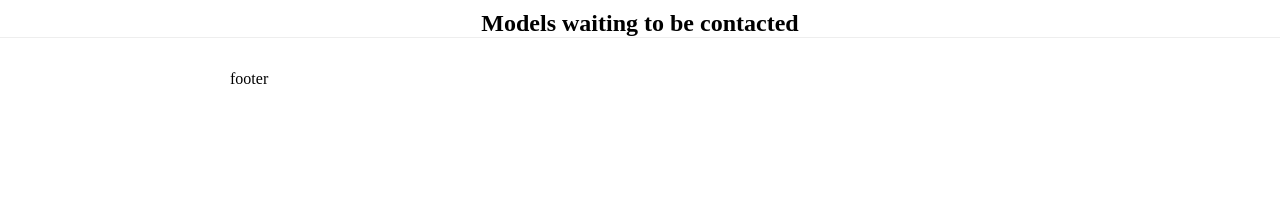
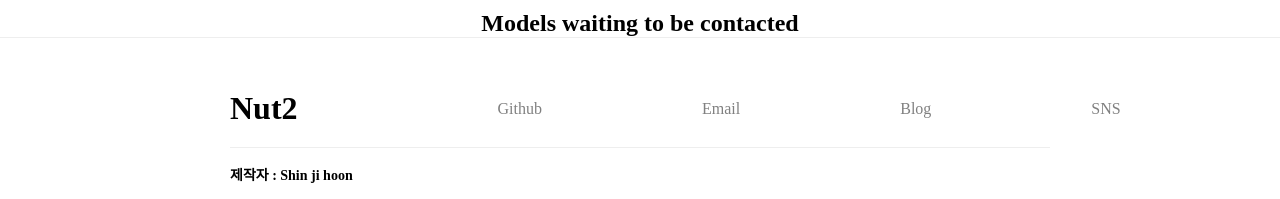
Before and after one commit to jihoon8730/Nut2, a Next.js app: page / in a window 1280 px wide. Shown: the part 753-952 px from the top of the page. Built offline with nearby package versions, Linux system fonts and the light colour scheme; no server answers; the database is empty.

Commit message:
footer 레이아웃

```diff
--- a/components/footer.tsx
+++ b/components/footer.tsx
@@ -1,7 +1,21 @@
+import Link from "next/link";
 import styled from "styled-components";
 
 export default function Footer() {
-  return <FooterContainer>footer</FooterContainer>;
+  return (
+    <FooterContainer>
+      <FooterInfoBox>
+        <Title>Nut2</Title>
+        <GoLinks>
+          <GoLink href="https://github.com/jihoon8730">Github</GoLink>
+          <GoLink href="https://github.com/jihoon8730">Email</GoLink>
+          <GoLink href="https://rec8730.tistory.com/">Blog</GoLink>
+          <GoLink href="https://www.instagram.com/0112mm_nin/">SNS</GoLink>
+        </GoLinks>
+      </FooterInfoBox>
+      <Description>제작자 : Shin ji hoon</Description>
+    </FooterContainer>
+  );
 }
 
 const FooterContainer = styled.footer`
@@ -12,3 +26,30 @@ const FooterContainer = styled.footer`
   border-top: 1px solid #eeeeee;
   background-color: #ffffff;
 `;
+
+const FooterInfoBox = styled.div`
+  display: flex;
+  align-items: center;
+  gap: 200px;
+  border-bottom: 1px solid #eeeeee;
+  padding: 20px 0px;
+`;
+
+const Title = styled.h4`
+  font-size: 32px;
+`;
+
+const GoLinks = styled.div`
+  display: flex;
+  gap: 10rem;
+  width: 100%;
+`;
+
+const GoLink = styled(Link)`
+  color: gray;
+`;
+
+const Description = styled.h4`
+  margin-top: 16px;
+  font-size: 14px;
+`;
```
